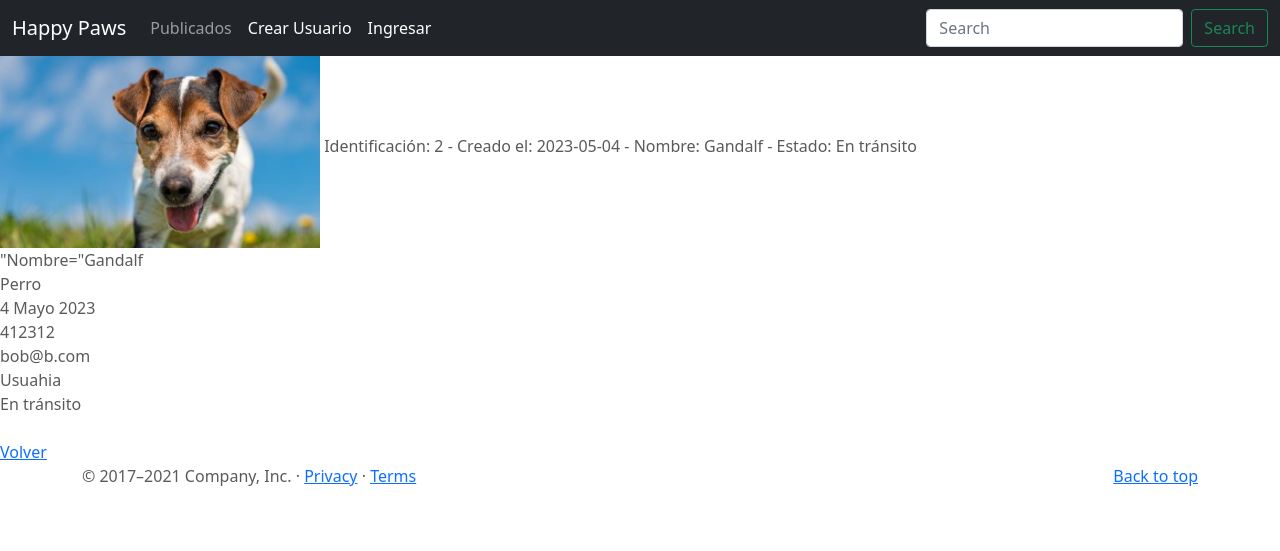
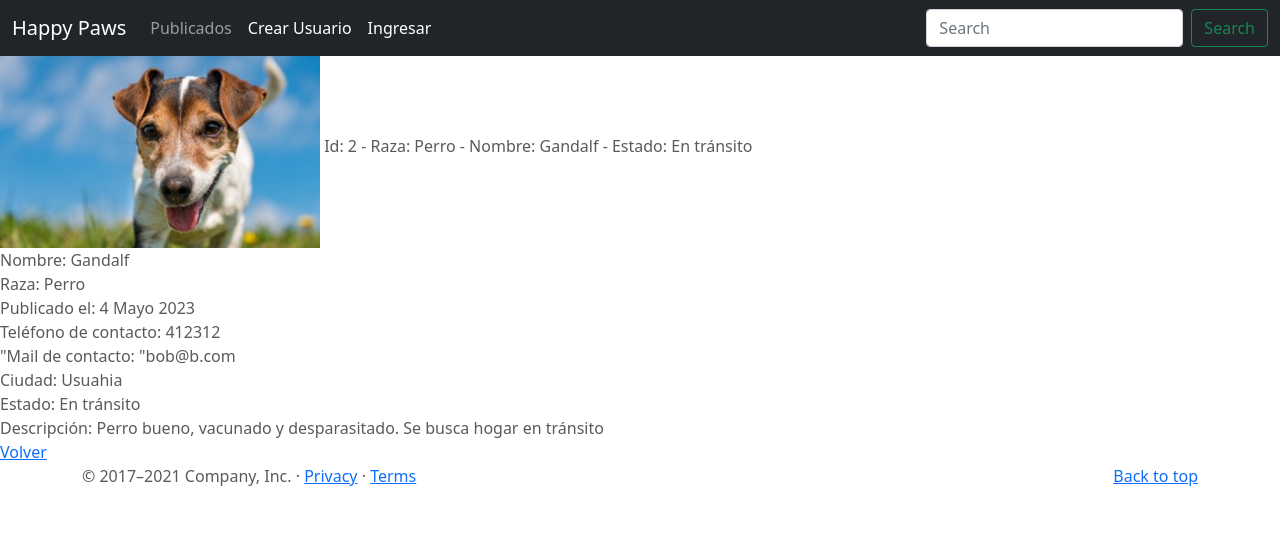
Before and after one commit to davidborio/Entrega_Final, a Django app: page /pet/2/detail in a window 1280 px wide. Shown: the top 551 px of the page. Run offline with Django 4.2, Linux system fonts and the light colour scheme; data comes from the database, SQL or seed files in the repository; both versions use the stored data as it was after the commit; some libraries are stand-ins or nearby versions.

Commit message:
cambios menores

```diff
--- a/HappyPaws/models.py
+++ b/HappyPaws/models.py
@@ -16,7 +16,7 @@ class Pet(models.Model):
 
 
     def __str__(self):
-        return f"Identificación: {self.id} - Creado el: {self.fecha} - Nombre: {self.nombre} - Estado: {self.estado}"
+        return f"Id: {self.id} - Raza: {self.raza} - Nombre: {self.nombre} - Estado: {self.estado}"
 
 class Profile(models.Model):
     user = models.OneToOneField(to=User, on_delete=models.CASCADE,related_name="profile")
--- a/HappyPaws/templates/HappyPaws/base.html
+++ b/HappyPaws/templates/HappyPaws/base.html
@@ -13,7 +13,7 @@
     <meta name="description" content="">
     <meta name="author" content="Mark Otto, Jacob Thornton, and Bootstrap contributors">
     <meta name="generator" content="Hugo 0.84.0">
-    <title>Carousel Template · Bootstrap v5.0</title>
+    <title>- Patitas Felices -</title>
 
     <link rel="canonical" href="https://getbootstrap.com/docs/5.0/examples/carousel/">
 
--- a/HappyPaws/templates/HappyPaws/pet_detail.html
+++ b/HappyPaws/templates/HappyPaws/pet_detail.html
@@ -8,20 +8,21 @@
 
 {{object}}
 <br>
-"Nombre="{{object.nombre}}
+Nombre: {{object.nombre}}
 <br>
-{{object.raza}}
+Raza:  {{object.raza}}
 <br>
-{{object.fecha}}
+Publicado el: {{object.fecha}}
 <br>
-{{object.tel}}
+Teléfono de contacto: {{object.tel}}
 <br>
-{{object.mail}}
+"Mail de contacto: "{{object.mail}}
 <br>
-{{object.ciudad}}
+Ciudad:  {{object.ciudad}}
 <br>
-{{object.estado}}
+Estado: {{object.estado}}
 <br>
+Descripción: {{object.descripcion}}
 
 
 
--- a/HappyPaws/templates/HappyPaws/pet_list.html
+++ b/HappyPaws/templates/HappyPaws/pet_list.html
@@ -7,8 +7,8 @@
 <p>
     <ul>
         {% for pet in object_list %}
+        <br>
         <li>
-
             {{pet}}
 
             <a href= "{% url 'pet-detail' pet.id %}" > Ver Detalle </a>
--- a/HappyPaws/views.py
+++ b/HappyPaws/views.py
@@ -14,15 +14,11 @@ def index(request):
     }
     return render(request,"HappyPaws/index.html",context)
 
-def FormPrueba(request):
-    return render(request, "HappyPaws/FormPrueba.html")
-
 
 def crearmascota(request):
     f=PetForms()
     f=PetForms(request.POST)
     context = {'f':f}
-
 
     return render(request,"HappyPaws/crear_mascota.html",context)
 
--- a/proyecto_final/urls.py
+++ b/proyecto_final/urls.py
@@ -15,7 +15,7 @@ Including another URLconf
 """
 from django.contrib import admin
 from django.urls import path
-from HappyPaws.views import (index, FormPrueba, crearmascota, PetList,
+from HappyPaws.views import (index, PetList,
                              PetDetail,PetCreate,PetUpdate,PetDelete,BuscarPet, SignUp, Login,Logout,ProfileUpdate)
 
 from django.conf import settings
@@ -24,8 +24,6 @@ from django.conf.urls.static import static
 urlpatterns = [
     path('admin/', admin.site.urls),
     path("",index, name="index"),
-    path("formulario", FormPrueba),
-    path("crear_mascota", crearmascota, name="crear-mascota"),
     path("pet/list", PetList.as_view(), name="pet-list"),
     path("pet/<pk>/detail", PetDetail.as_view(), name="pet-detail"),
     path("pet/create", PetCreate.as_view(), name="pet-create"),
```
Also changed, not shown: HappyPaws/templates/HappyPaws/pet_form.html (+10 -5 lines), db.sqlite3, media/images/danes_Mg08ufh.jpg (added), media/images/image5.jpg (added).
